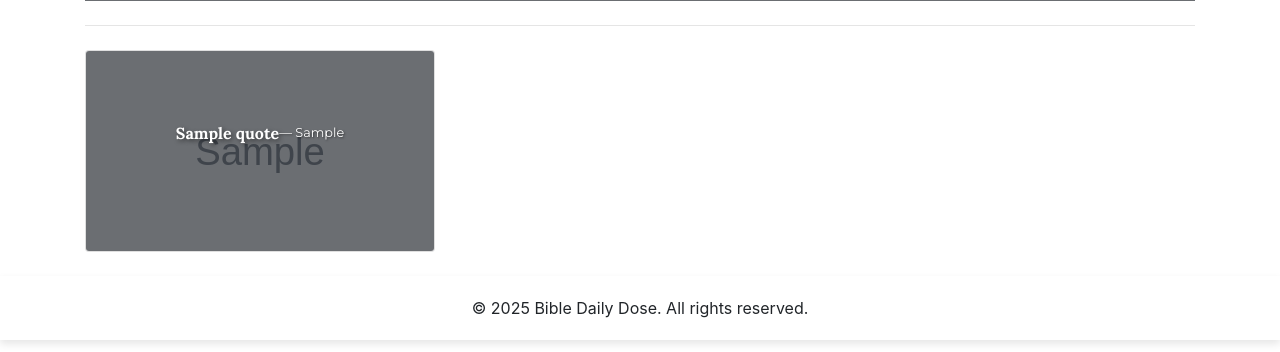
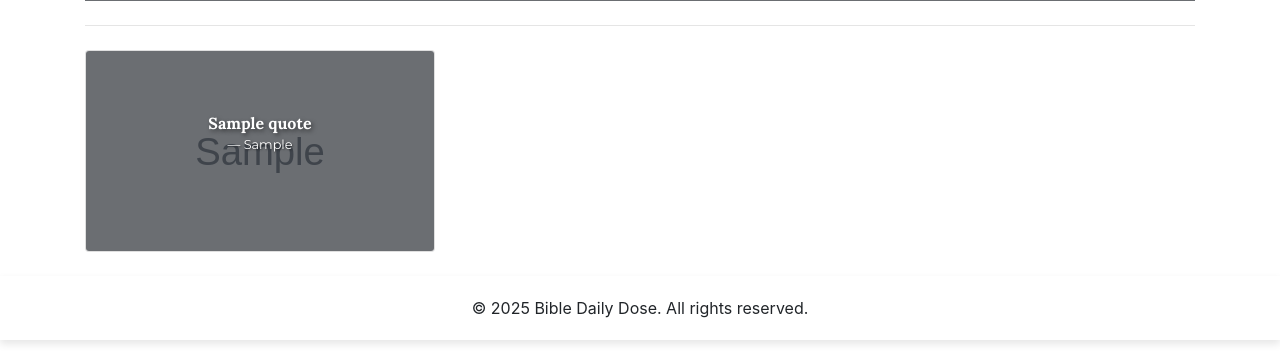
Before and after one commit to jeez-grammer/bible_app, a Flask app: template app/templates/index.html in a window 1280 px wide. Shown: the part 435-787 px from the top of the page. Run offline with Flask 3, Linux system fonts and the light colour scheme; the template is opened without the code that fills it: most values are stand-ins (such as "Sample title", 1, 10 or a date in 2020); grey boxes marked "Sample" are stand-in pictures; some libraries are stand-ins or nearby versions.

Commit message:
Update Vercel Commit

```diff
--- a/app/static/css/styles.css
+++ b/app/static/css/styles.css
@@ -46,10 +46,6 @@ body {
     font-family: 'Lora', serif;
     color: #fff;
     text-shadow: 2px 2px 4px rgba(0, 0, 0, 0.5);
-    display: flex;
-    justify-content: center;
-    align-items: center;
-    height: 100%; /* Ensure it takes the full height of the card */
 }
 
 .blockquote-footer {
```
